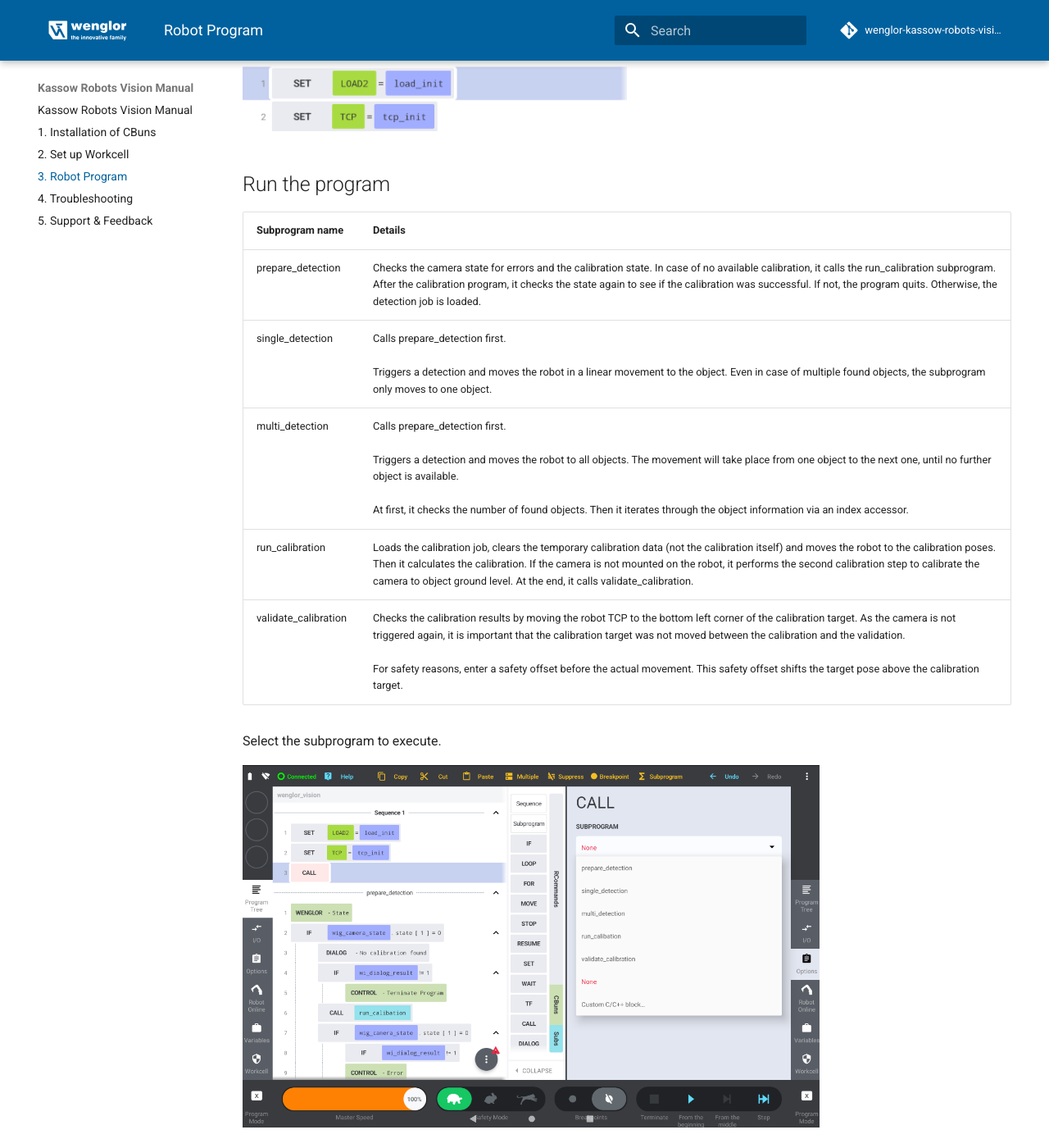
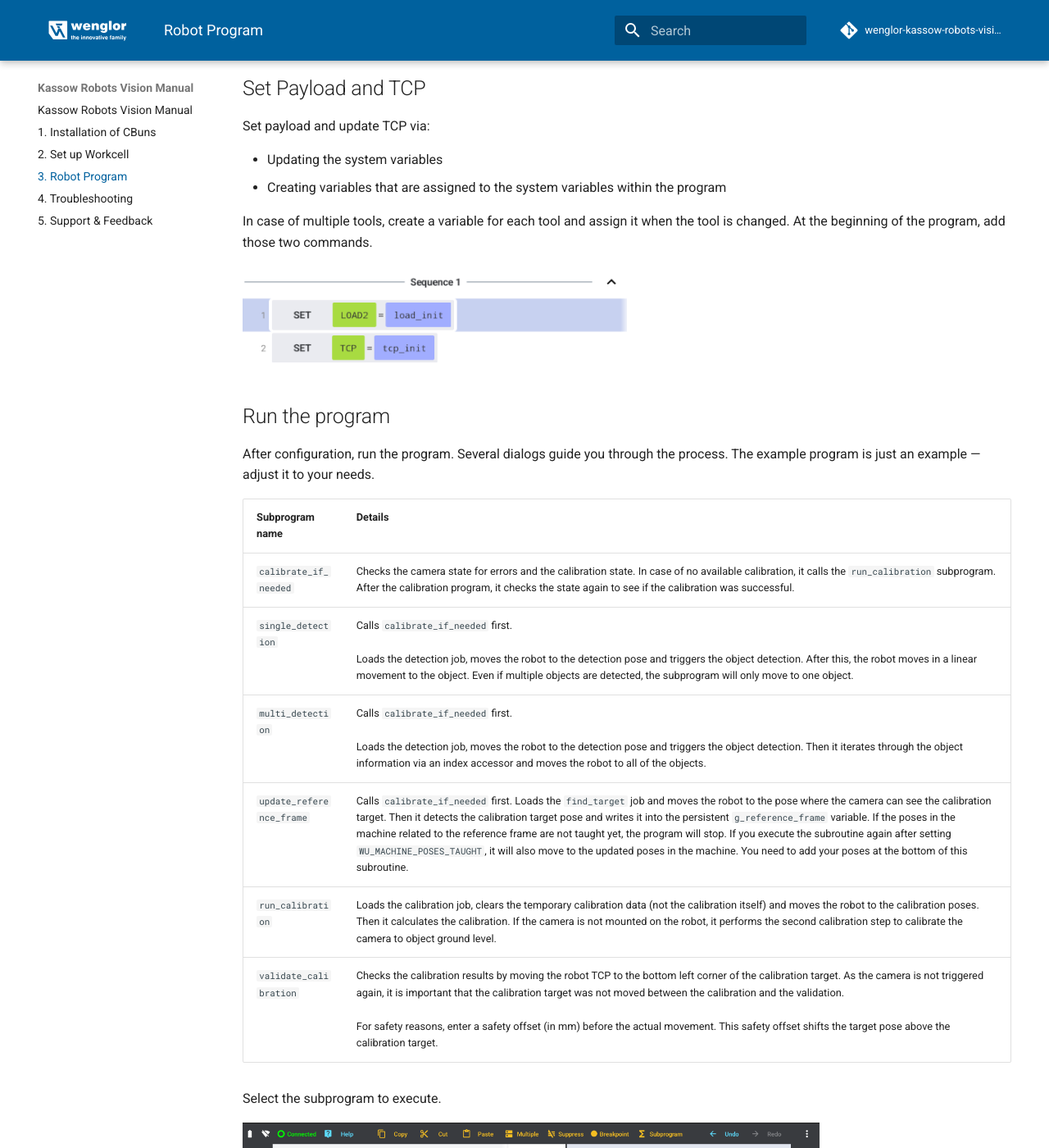
Before and after one commit to wenglor/robot-vision-kassow-robots, an MkDocs documentation site: the page built from docs/3_0_robot_program/index.md, in a window 1280 px wide and 1400 px high, scrolled down 3953 px. Shown: the whole window at 82% size. Built offline with MkDocs 1.6.1 and Material for MkDocs 9.7.7, drawn with Linux system fonts in a browser that asks for light colours; comment, search, counter and statistics services are not loaded; some of the changed text lies outside the part shown.

Commit message:
Updated doc text, images follow later

```diff
--- a/docs/2_0_set_up_workcell/index.md
+++ b/docs/2_0_set_up_workcell/index.md
@@ -1,24 +1,28 @@
 # Set up Workcell
-For the program execution, three persistent and global variables are required. Add them manually to the workspace.
 
-|Variable name| Function|
-|-------------|---------|
-| g_calib_poses | An array of calibration poses. During the calibration procedure, the program iterates through the poses. Add, remove or update poses accordingly. A minimum number of five poses is highly recommended. |
-| g_detection_pose | The pose that triggers the detection. Also used as a retreat pose for calibration step 2 if the camera is not mounted on the robot. The robot will move there, so you can remove the calibration plate to place it on the object ground. |
-| g_use_case | A boolean flag to indicate where the camera is mounted:	<ul><li>0: Camera is mounted on the robot;</li><li>1: Camera is not mounted on the robot</li></ul> 	 | //TODO fix table formatting with HTML
+For the program execution, two persistent and global variables are required. Add them manually to the workspace.
+
+| Variable name | Function |
+|---------------|----------|
+| `g_detection_pose` | The pose that triggers the detection. Also used as a retreat pose for calibration step 2 if the camera is not mounted on the robot. The robot will move there, so you can remove the calibration plate to place it on the object ground. |
+| `g_reference_frame` | The pose that is used as a reference frame for other poses. It is updated in the program to also update the related poses. |
 
 Add the variables in the Workcell as persistent variables.
 
 <img src="images/13%20workcell%20-%20persistent%20variables%20overview.png" alt="persistent_variables" class="medium"/>
 
-Add, remove or update the pose variables.
-
-<img src="images/14%20workcell%20-%20persistent%20variables%20g_calib_poses.png" alt="g_calib_poses" class="big"/>
-
 Set the detection pose.
 
 <img src="images/15%20workcell%20-%20persistent%20variables%20g_detection_pose.png" alt="g_detection_pose" class="big"/>
 
-Select the use case.
+## Open Program and Setup Variables
 
-<img src="images/16%20workcell%20-%20persistent%20variables%20g_use_case.png" alt="g_use_case" class="big"/>
+Open the program from the USB stick to set up the program variables.
+
+| Variable name | Function |
+|---------------|----------|
+| `WU_CALIB_POSES` | An array of the calibration poses. During the calibration procedure, the program iterates through the poses. You can add, remove or update poses here. A minimum number of five poses is required. |
+| `WU_MACHINE_POSES_TAUGHT` | A numeric flag that is used to separate the `update_reference_frame` use case into the preparation and the runtime. Before teaching the poses related to the reference frame, the reference frame needs to be set. When this is done, you can set the value to `1`. |
+| `WU_USE_CASE` | A numeric flag to indicate where the camera is mounted:<ul><li>`0`: Camera is mounted on the robot</li><li>`1`: Camera is not mounted on the robot</li></ul> |
+
+Add, remove or update the pose variables, then select the use case.
--- a/docs/3_0_robot_program/index.md
+++ b/docs/3_0_robot_program/index.md
@@ -12,35 +12,45 @@ All methods of the wenglor node provide a test option that executes the method w
 
 ## Update the example program
 
-The robot example program uses the methods and is prepared that only small adjustments are necessary.
-Update the calibration target in the following two commands:
+The robot program requires small adjustments depending on the use case.
 
-- Calculate Calibration
-- Calibrate Ground
+### Update the calibration target
 
-At the command `Calculate Calibration`, update the calibration target in the `run_calibration` subprogram.
+The following commands require the input of the calibration plate:
+
+- `Calculate Calibration`
+- `Calibrate Ground`
+- `Calibrate Target`
+- `Get Target Pose`
+
+In the robot example program, the calibration target must be set in the `run_calibration` subprogram.
 
 <img src="images/19%20program%20-%20adjust%20calibration%20target%20-%20calculate%20calibration.png" alt="select_calibration_target_at_calculate_calibration" class="big"/>
 
-At the command `Calculate Ground`, update the calibration target in the `run_calibration` subprogram at the second calibration step if the camera is not mounted on the robot.
+Set the calibration target at the second calibration step if the camera is not mounted on the robot (in `run_calibration`).
 
 <img src="images/20%20program%20-%20adjust%20calibration%20target%20-%20calibrate%20ground.png" alt="select_calibration_target_at_calibrate_ground" class="big"/>
 
-Update the uniVision job names. The example contains the following default uniVision job names:
+Set the calibration target in the `update_reference_frame` subroutine as well.
 
-- Calibration job: calibration.u3p
-- Detection of objects: find_objects.u3p
+### Update the uniVision job names
 
-Use the same job names in uniVision or update the job names in the robot program at the following places:
+By default, the following uniVision job names are used:
+
+- Calibration job: `calibration.u3p`
+- Detection of objects: `find_objects.u3p`
+- Detection of calibration target: `find_target.u3p`
+
+If using different uniVision job names, make sure to update them in the program:
 
 - At the beginning of the subprogram `run_calibration`.
-- At the end of the subprogram `prepare_detection`.
+- At the `single_detection` subroutine.
+- At the `multi_detection` subroutine.
+- At the `update_reference_frame` subroutine.
 
 <img src="images/21%20program%20-%20adjust%20calibation%20job.png" alt="update_job_at_run_calibration" class="big"/>
 
-Update the detection job at the end of the subprogram `prepare_detection`.
-
-<img src="images/22%20program%20-%20adjust%20detection%20job.png" alt="update_job_at_prepare_detection" class="big"/>
+<img src="images/22%20program%20-%20adjust%20detection%20job.png" alt="update_detection_job" class="big"/>
 
 ## Set Payload and TCP
 
@@ -49,19 +59,22 @@ Set payload and update TCP via:
 - Updating the system variables
 - Creating variables that are assigned to the system variables within the program
 
-In case of multiple tools, create a variable for each tool and assign it, when the tool is changed. At the beginning of the program, add those two commands.
+In case of multiple tools, create a variable for each tool and assign it when the tool is changed. At the beginning of the program, add those two commands.
 
 <img src="images/24%20program%20-%20init%20payload%20and%20tcp.png" alt="set_payload_and_tcp" class="medium"/>
 
 ## Run the program
 
-|Subprogram name| Details|
-|---------------|--------|
-| prepare_detection | Checks the camera state for errors and the calibration state. In case of no available calibration, it calls the run_calibration subprogram. After the calibration program, it checks the state again to see if the calibration was successful. If not, the program quits. Otherwise, the detection job is loaded. |
-| single_detection | Calls prepare_detection first. <br><br> Triggers a detection and moves the robot in a linear movement to the object. Even in case of multiple found objects, the subprogram only moves to one object. |
-| multi_detection | Calls prepare_detection first. <br><br> Triggers a detection and moves the robot to all objects. The movement will take place from one object to the next one, until no further object is available.<br><br> At first, it checks the number of found objects. Then it iterates through the object information via an index accessor. |
-| run_calibration | Loads the calibration job, clears the temporary calibration data (not the calibration itself) and moves the robot to the calibration poses. Then it calculates the calibration. If the camera is not mounted on the robot, it performs the second calibration step to calibrate the camera to object ground level. At the end, it calls validate_calibration. |
-| validate_calibration | Checks the calibration results by moving the robot TCP to the bottom left corner of the calibration target. As the camera is not triggered again, it is important that the calibration target was not moved between the calibration and the validation. <br><br> For safety reasons, enter a safety offset before the actual movement. This safety offset shifts the target pose above the calibration target. |
+After configuration, run the program. Several dialogs guide you through the process. The example program is just an example — adjust it to your needs.
+
+| Subprogram name | Details |
+|-----------------|---------|
+| `calibrate_if_needed` | Checks the camera state for errors and the calibration state. In case of no available calibration, it calls the `run_calibration` subprogram. After the calibration program, it checks the state again to see if the calibration was successful. |
+| `single_detection` | Calls `calibrate_if_needed` first. <br><br> Loads the detection job, moves the robot to the detection pose and triggers the object detection. After this, the robot moves in a linear movement to the object. Even if multiple objects are detected, the subprogram will only move to one object. |
+| `multi_detection` | Calls `calibrate_if_needed` first. <br><br> Loads the detection job, moves the robot to the detection pose and triggers the object detection. Then it iterates through the object information via an index accessor and moves the robot to all of the objects. |
+| `update_reference_frame` | Calls `calibrate_if_needed` first. Loads the `find_target` job and moves the robot to the pose where the camera can see the calibration target. Then it detects the calibration target pose and writes it into the persistent `g_reference_frame` variable. If the poses in the machine related to the reference frame are not taught yet, the program will stop. If you execute the subroutine again after setting `WU_MACHINE_POSES_TAUGHT`, it will also move to the updated poses in the machine. You need to add your poses at the bottom of this subroutine. |
+| `run_calibration` | Loads the calibration job, clears the temporary calibration data (not the calibration itself) and moves the robot to the calibration poses. Then it calculates the calibration. If the camera is not mounted on the robot, it performs the second calibration step to calibrate the camera to object ground level. |
+| `validate_calibration` | Checks the calibration results by moving the robot TCP to the bottom left corner of the calibration target. As the camera is not triggered again, it is important that the calibration target was not moved between the calibration and the validation. <br><br> For safety reasons, enter a safety offset (in mm) before the actual movement. This safety offset shifts the target pose above the calibration target. |
 
 Select the subprogram to execute.
 
--- a/docs/4_0_troubleshooting/index.md
+++ b/docs/4_0_troubleshooting/index.md
@@ -1,7 +1,7 @@
 # Troubleshooting
 
 ## Insufficient Calibration Accuracy
-You can improve calibration accuracy by using more than five calibration poses. Add additional calibration poses to the persistent `g_calib_poses` at the Workcell section.
+You can improve calibration accuracy by using more than five calibration poses. Add additional calibration poses to the `WU_CALIB_POSES` program variable.
 
 ## Communication Errors
 - Verify, that the network setup of the added wenglor visiond device fits to your setup
```
Also changed, not shown: docs/index.md (+1 -1 lines), 4 other files.
